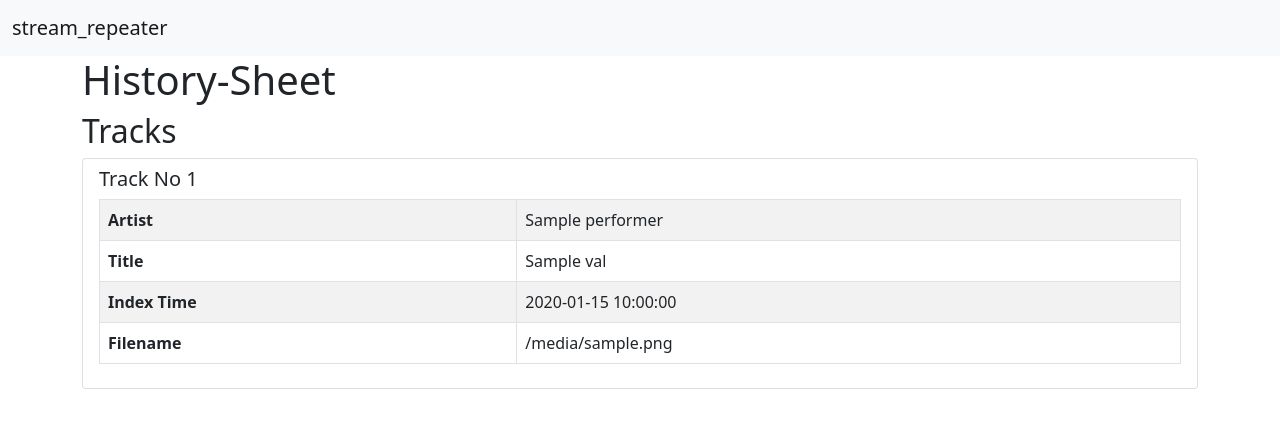
After one commit to frozenfoxx/stream_repeater, a Python web app: template stream_repeater/stream/templates/stream/historysheet.html in a window 1280 px wide. The commit adds this page. Shown: the top 428 px of the page. Run offline with Jinja, Linux system fonts and the light colour scheme; the template is opened without the code that fills it: most values are stand-ins (such as "Sample title", 1, 10 or a date in 2020).

Commit message:
Added historysheet, finished twitter cleanup

```diff
--- a/stream_repeater/mixcloud/__init__.py
+++ b/stream_repeater/mixcloud/__init__.py
@@ -88,7 +88,8 @@ def mixcloud_upload():
     # Set the title
     data["name"] = current_app.stream.title
 
-    # Build the tracklist headers and values
+    # Determine CUE sheet or History sheet
+    # Build the tracklist headers and values from CUE sheet
     for idx, val in enumerate(current_app.cuesheet.tracks):
         artistKey = "sections-" + val.track_number + "-artist"
         songKey = "sections-" + val.track_number + "-song"
@@ -96,6 +97,7 @@ def mixcloud_upload():
         data[artistKey] = val.performer
         data[songKey] = val.title
         data[timeKey] = val.index_time
+    # Build the tracklist headers and values for History sheet
 
     # Build the tags
     for idx, tag in enumerate(current_app.stream.tags):
--- a/stream_repeater/stream/stream.py
+++ b/stream_repeater/stream/stream.py
@@ -1,7 +1,6 @@
 """ Convert, edit, and save streams """
 
 import os
-import sys
 from pydub import AudioSegment
 
 class Stream(object):
--- /dev/null
+++ b/stream_repeater/stream/templates/stream/historysheet.html
@@ -0,0 +1,35 @@
+{% extends 'base.html' %}
+{% block title %}History-Sheet{% endblock %}
+
+{% block container %}
+<section>
+  <h2>Tracks</h2>
+  <ul class="list-group">
+    {% for idx, val in tracks %}
+      <li class="list-group-item">
+        <h3 class="h5">Track No {{ val.track_number }}</h3>
+        <table class="table table-striped table-bordered">
+          <tbody>
+            <tr>
+              <th>Artist</th>
+              <td>{{ val.performer }}</td>
+            </tr>
+            <tr>
+              <th>Title</th>
+              <td>{{ val.title }}</td>
+            </tr>
+            <tr>
+              <th>Index Time</th>
+              <td>{{ val.index_time }}</td>
+            </tr>
+            <tr>
+              <th>Filename</th>
+              <td>{{ val.track_filename }}</td>
+            </tr>
+          </tbody>
+        </table>
+      </li>
+    {% endfor %}
+  </ul>
+</section>
+{% endblock %}
--- a/stream_repeater/stream/templates/stream/home.html
+++ b/stream_repeater/stream/templates/stream/home.html
@@ -7,7 +7,8 @@
   </h2>
   <p>
     <a href="{{ url_for('stream.stream_convert_to_mp3') }}">Convert to MP3</a><br>
-    <a href="{{ url_for('stream.stream_cuesheet') }}">cuesheet</a><br>
+    <a href="{{ url_for('stream.stream_cuesheet') }}">CUE Sheet</a><br>
+    <a href="{{ url_for('stream.stream_historysheet') }}">History Sheet</a><br>
   </p>
 </div>
 {% endblock %}
--- a/stream_repeater/templates/home.html
+++ b/stream_repeater/templates/home.html
@@ -18,7 +18,6 @@
     <a href="{{ url_for('restream.restream_home') }}">Restream</a><br>
     <a href="{{ url_for('spotify.spotify_home') }}">Spotify</a><br>
     <a href="{{ url_for('telegram.telegram_home') }}">Telegram</a><br>
-    <a href="{{ url_for('twitter.twitter_home') }}">Twitter</a><br>
     <a href="{{ url_for('youtube.youtube_home') }}">YouTube</a>
   </h2>
 </div>
```
Also changed, not shown: stream_repeater/stream/__init__.py (+14 -2 lines), stream_repeater/stream/historysheet.py (added, +35 -0 lines).
